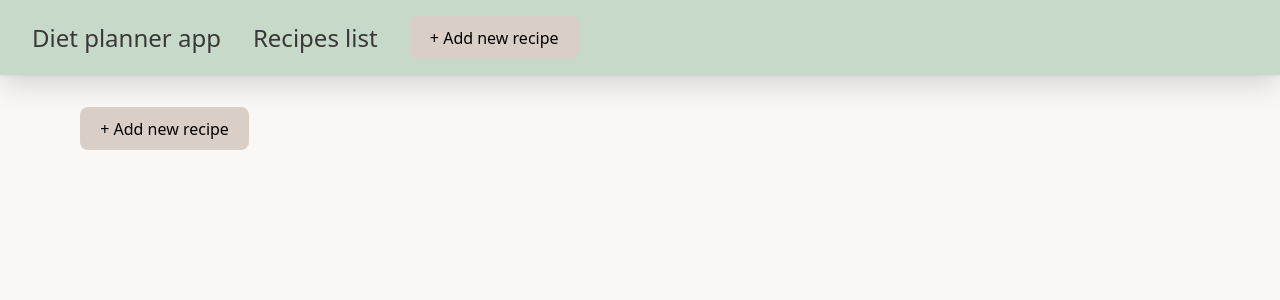
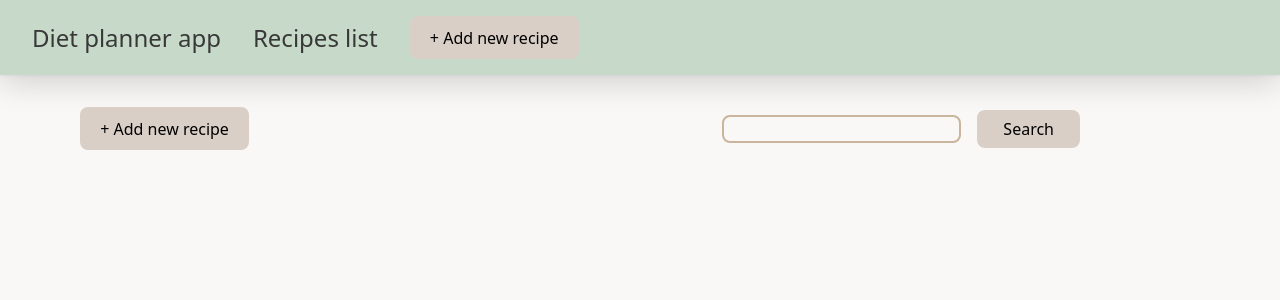
Before and after one commit to Nezxie/Diet-planner, a React (Vite) app: page /recipe-list in a window 1280 px wide. Shown: the top 300 px of the page. Built offline with nearby package versions, Linux system fonts and the light colour scheme; some icons are missing.

Commit message:
Added saveds recipe list search and commented out "restore" alert in recipe creation cause it's annoying

```diff
--- a/src/Recipe.jsx
+++ b/src/Recipe.jsx
@@ -31,12 +31,14 @@ export default function Recipe ({notifySaved, notifyClear, notifyRestore}){
     }
 
     function onDiscardRecipe(id){
-        if(confirm("Are you sure you want to discard all the changes and restore last save?")){ //do this with custom react later maybe
+        //I think it's annoying, although it would be nice to have an alert before a destructive action,
+        //but we also don't have a warning before exiting the page without saving, so i don't think it matters that much
+       // if(confirm("Are you sure you want to discard all the changes and restore last save?")){ //do this with custom react later maybe
             let savedRecipe = getSavedRecipe(id);
             setRecipeName(savedRecipe.name||"New recipe");
             setRecipeIngredients(savedRecipe.ingredients||[]);
             notifyRestore();
-        }
+        //}
     }
 
     function onClearRecipe(id){
--- a/src/RecipeList.jsx
+++ b/src/RecipeList.jsx
@@ -3,15 +3,21 @@ import {getSavedRecipeList, deleteRecipeFromMemory} from './utils/recipeStorage.
 import './styles/RecipeList.css'
 import RecipeCard from './RecipeCard.jsx'
 
-export default function RecipeList({notifyDelete}){
+export default function RecipeList({notifyDelete, recipeListFilter}){
     const [recipesList, setRecipesList] = useState([])
 
     useEffect(()=>{
-        setRecipesList(getSavedRecipeList());
-    },[])
+        let recipesList = getSavedRecipeList();
+        recipesList = recipesList.filter((recipe)=>
+            recipe.name.toLowerCase().includes(recipeListFilter.toLowerCase())
+        );
+        setRecipesList(recipesList);
+    },[recipeListFilter])
 
     function onDeleteRecipe(id){
-        setRecipesList(deleteRecipeFromMemory(id));
+        setRecipesList(deleteRecipeFromMemory(id).filter((recipe)=>
+            recipe.name.toLowerCase().includes(recipeListFilter.toLowerCase())
+        ));
         notifyDelete();
 
     }
@@ -20,7 +26,7 @@ export default function RecipeList({notifyDelete}){
         <ul className='recipe-list'>
             {recipesList.map(recipe=>{
                 return(
-                    <RecipeCard recipe={recipe} onDeleteRecipe={onDeleteRecipe}/>
+                    <RecipeCard key={recipe.id} recipe={recipe} onDeleteRecipe={onDeleteRecipe}/>
                 );
             })}
         </ul>
--- a/src/RecipeListPage.jsx
+++ b/src/RecipeListPage.jsx
@@ -1,5 +1,7 @@
+import {useState} from 'react'
 import Header from './Header.jsx'
 import AddNewRecipeButton from './AddNewRecipeButton.jsx'
+import SearchBar from './SearchBar.jsx'
 import RecipeList from './RecipeList.jsx'
 import "./styles/RecipeListPage.css"
 import toast, { Toaster } from 'react-hot-toast';
@@ -11,12 +13,16 @@ const notify_delete = () => toast('Recipe deleted.',{
 });
 
 export default function RecipeListPage(){
+    const [recipeFilter, setRecipeFilter] = useState("");
     return(
             <>
             <Header/>
             <section className='recipe-list-body'>
+                <div className='recipe-list-toolbar'>
                 <AddNewRecipeButton/>
-                <RecipeList notifyDelete={notify_delete}/>
+                <SearchBar onSubmit={(value)=>{setRecipeFilter(value)}}/>
+                </div>
+                <RecipeList notifyDelete={notify_delete} recipeListFilter={recipeFilter}/>
             </section>
             <Toaster />
             </>
--- a/src/styles/RecipeList.css
+++ b/src/styles/RecipeList.css
@@ -2,7 +2,6 @@
     list-style-type: none;
     padding-left: 0px;
     margin-top:2em;
-    max-width: 1000px;
 }
 
 .recipe-list>li{
--- a/src/styles/RecipeListPage.css
+++ b/src/styles/RecipeListPage.css
@@ -1,3 +1,10 @@
 .recipe-list-body{
     margin-left:5em;
+    max-width: 1000px;
 }
+
+.recipe-list-toolbar{
+    display: flex;
+    justify-content: space-between;
+    align-items: center;
+}
```
Also changed, not shown: 1 other file (tests, documents, lock files or other folders).
